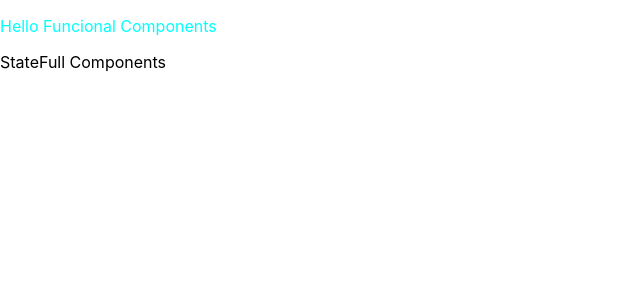
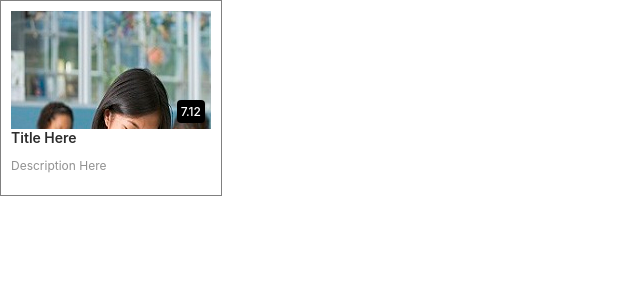
Before and after one commit to romadebrian/latihan-reactJS, a React (Create React App) app in the folder ReactTutorial From ReactJS org/my-app/: page / in a window 1280 px wide. Shown: the top 300 px of the page, without its empty margins (0-640 px from the left). Built offline with nearby package versions, Linux system fonts and the light colour scheme.

Commit message:
youtubecomp.jsx

```diff
--- /dev/null
+++ b/ReactTutorial From ReactJS org/my-app/src/component/YoutubeComp/YoutubeComp.css
@@ -0,0 +1,38 @@
+.youtube-warper {
+  border: 1px solid gray;
+  display: inline-block;
+  padding: 10px;
+}
+
+.img-thumb {
+  width: 200px;
+  height: 118px;
+  overflow: hidden;
+  position: relative;
+}
+
+p.time {
+  position: absolute;
+  color: white;
+  bottom: 6px;
+  right: 6px;
+  margin: 0;
+  background: black;
+  padding: 4px;
+  border-radius: 4px;
+  font-size: 12px;
+  font-weight: 500;
+}
+
+p.title {
+  font-size: 14px;
+  font-weight: 600;
+  text-transform: capitalize;
+  margin: 0px;
+  color: #2d2d2d;
+}
+
+p.dsc {
+  font-size: 12px;
+  color: #919191;
+}
--- /dev/null
+++ b/ReactTutorial From ReactJS org/my-app/src/component/YoutubeComp/YoutubeComp.jsx
@@ -0,0 +1,17 @@
+import React from "react"; // rafce
+import "./YoutubeComp.css";
+
+const YoutubeComp = () => {
+  return (
+    <div className="youtube-warper">
+      <div className="img-thumb">
+        <img src="img/1.jpg" alt="Thumnaill" />
+        <p className="time">7.12</p>
+      </div>
+      <p className="title">Title Here</p>
+      <p className="dsc">Description Here</p>
+    </div>
+  );
+};
+
+export default YoutubeComp;
--- a/ReactTutorial From ReactJS org/my-app/src/index.js
+++ b/ReactTutorial From ReactJS org/my-app/src/index.js
@@ -6,10 +6,11 @@ import reportWebVitals from "./reportWebVitals";
 
 import HelloComponents from "./component/HelloComponent";
 import StateFullComponents from "./countainer/StateFullComponent";
+import YoutubeComp from "./component/YoutubeComp/YoutubeComp";
 
 ReactDOM.render(
   <React.StrictMode>
-    <HelloComponents /> <StateFullComponents />
+    <YoutubeComp />
   </React.StrictMode>,
   document.getElementById("root")
 );
```
Also changed, not shown: ReactTutorial From ReactJS org/my-app/public/img/1.jpg (added).
